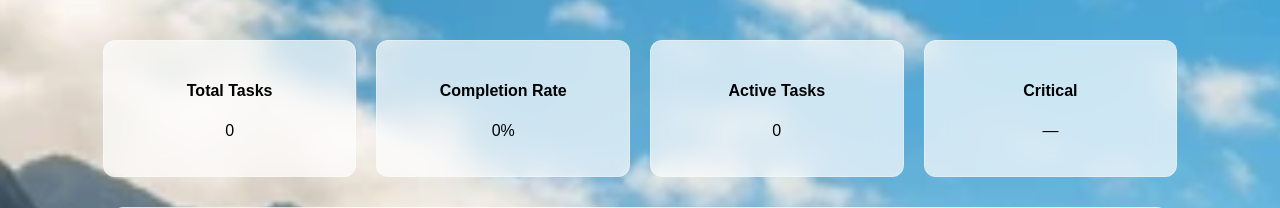
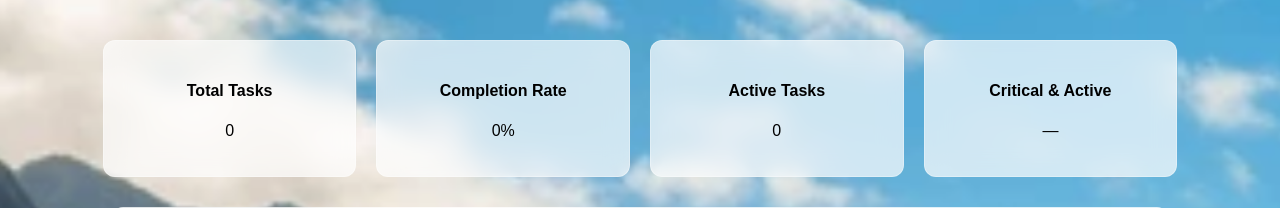
Before and after one commit to ke-David/smart-task-dashboard, a Flask app: page /analytics in a window 1280 px wide. Shown: the part 89-297 px from the top of the page. Run offline with Flask 3, Linux system fonts and the light colour scheme; data that the repository does not hold is empty; some libraries are stand-ins or nearby versions.

Commit message:
Modify analytics summary query

```diff
--- a/backend/app.py
+++ b/backend/app.py
@@ -212,7 +212,7 @@ def get_summ():
         c.execute('''SELECT COUNT(*) AS total,
             SUM(CASE WHEN completed = 1 THEN 1 ELSE 0 END) AS completed,
             SUM(CASE WHEN completed = 0 THEN 1 ELSE 0 END) AS active,
-            SUM(CASE WHEN category = "Critical" THEN 1 ELSE 0 END) AS critical
+            SUM(CASE WHEN category = "Critical" AND completed = 0 THEN 1 ELSE 0 END) AS critical
             FROM tasks''')
         row = c.fetchone()     #there's only one row
         conn.close()
--- a/backend/templates/analytics.html
+++ b/backend/templates/analytics.html
@@ -35,7 +35,7 @@
         </div>
 
         <div class="summary-card">
-            <h4>Critical</h4>
+            <h4>Critical & Active</h4>
             <p id="criticalTasks">—</p>
         </div>
     </section>
```
